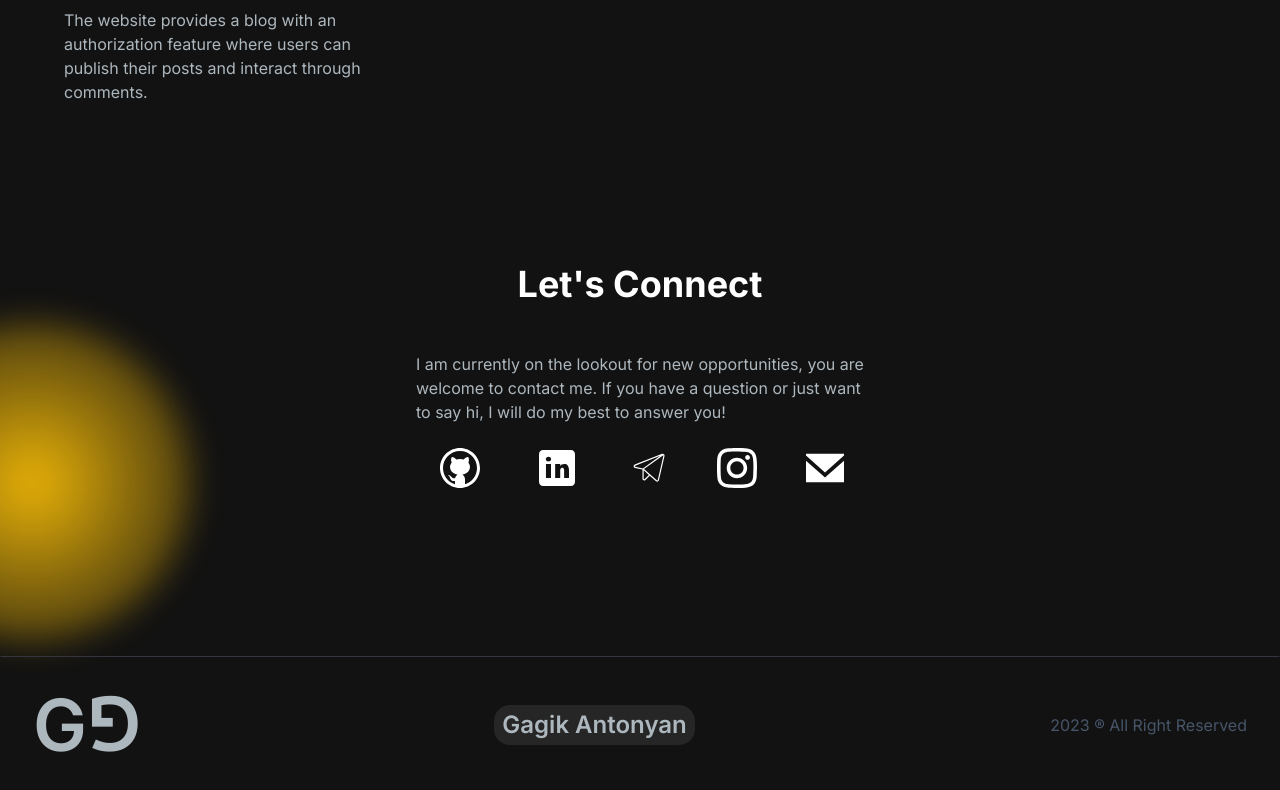
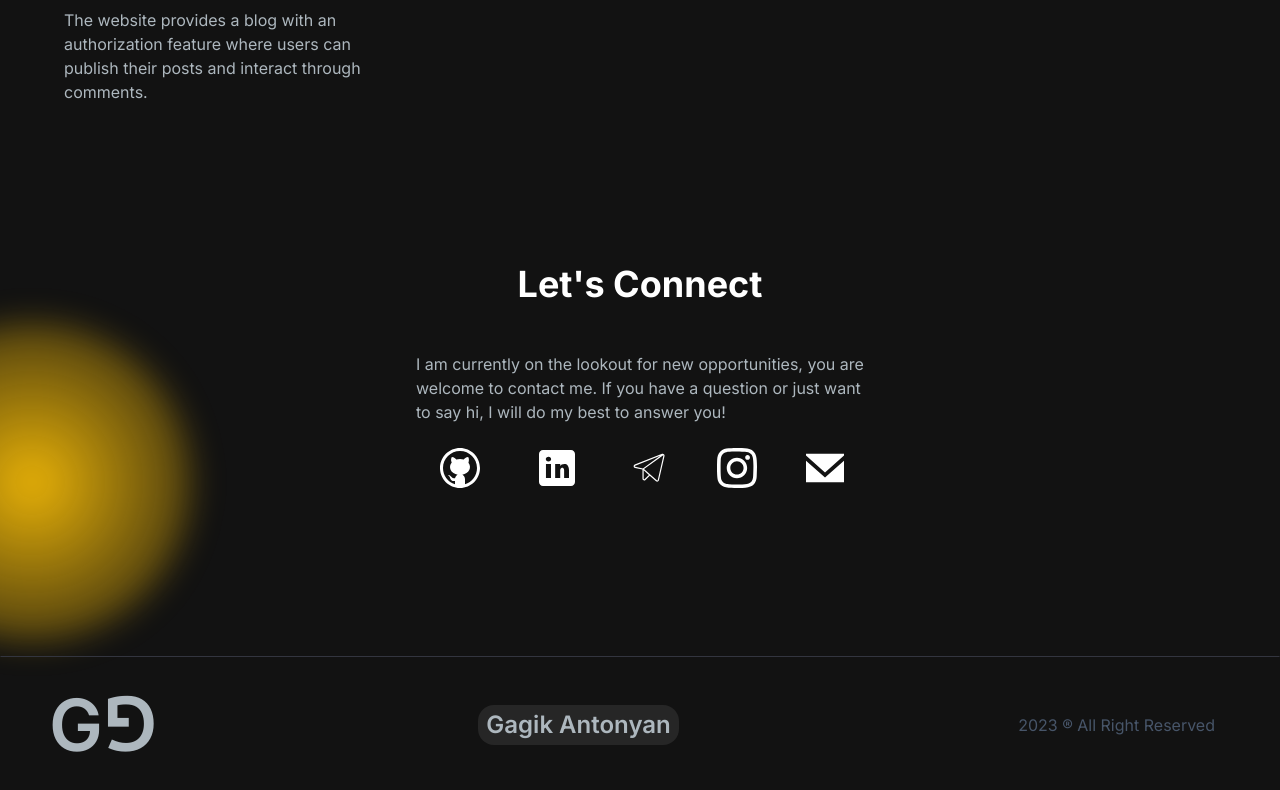
Before and after one commit to GoGagoo/gogagoo-portfolio-nextjs, a Next.js app: page / in a window 1280 px wide. Shown: the part 2520-3310 px from the top of the page. Built offline with nearby package versions, Linux system fonts and the light colour scheme.

Commit message:
fix(*): changed footer's element's margins

```diff
--- a/src/app/components/FooterSection.jsx
+++ b/src/app/components/FooterSection.jsx
@@ -7,9 +7,9 @@ const FooterSection = () => {
 			className='container items-center p-8 flex justify-between'
 			href={"/"}
 			>
-				<span className='text-4xl sm:text-7xl text-[#ADB7BE] hover:text-white font-semibold hover:-rotate-180 transition duration-1000'>G⅁</span>
-				<span className='font-semibold text-1xl sm:text-2xl text-[#ADB7BE] scale-100 rounded-2xl bg-neutral-800 px-2 py-1 hover:text-white transition-transform duration-500 hover:scale-125'>Gagik Antonyan</span>
-				<p className='text-slate-600 text-base sm:text-1xl'>{new Date().getFullYear()} ® All Right Reserved</p>
+				<span className='text-4xl sm:text-7xl text-[#ADB7BE] hover:text-white font-semibold hover:-rotate-180 transition duration-1000 mx-4'>G⅁</span>
+				<span className='font-semibold text-1xl sm:text-2xl text-[#ADB7BE] scale-100 rounded-2xl bg-neutral-800 px-2 py-1 hover:text-white transition-transform duration-500 hover:scale-125 mx-8'>Gagik Antonyan</span>
+				<p className='text-slate-600 text-base sm:text-1xl mx-8'>{new Date().getFullYear()} ® All Right Reserved</p>
 			</Link>
 		</footer>
 	)
```
